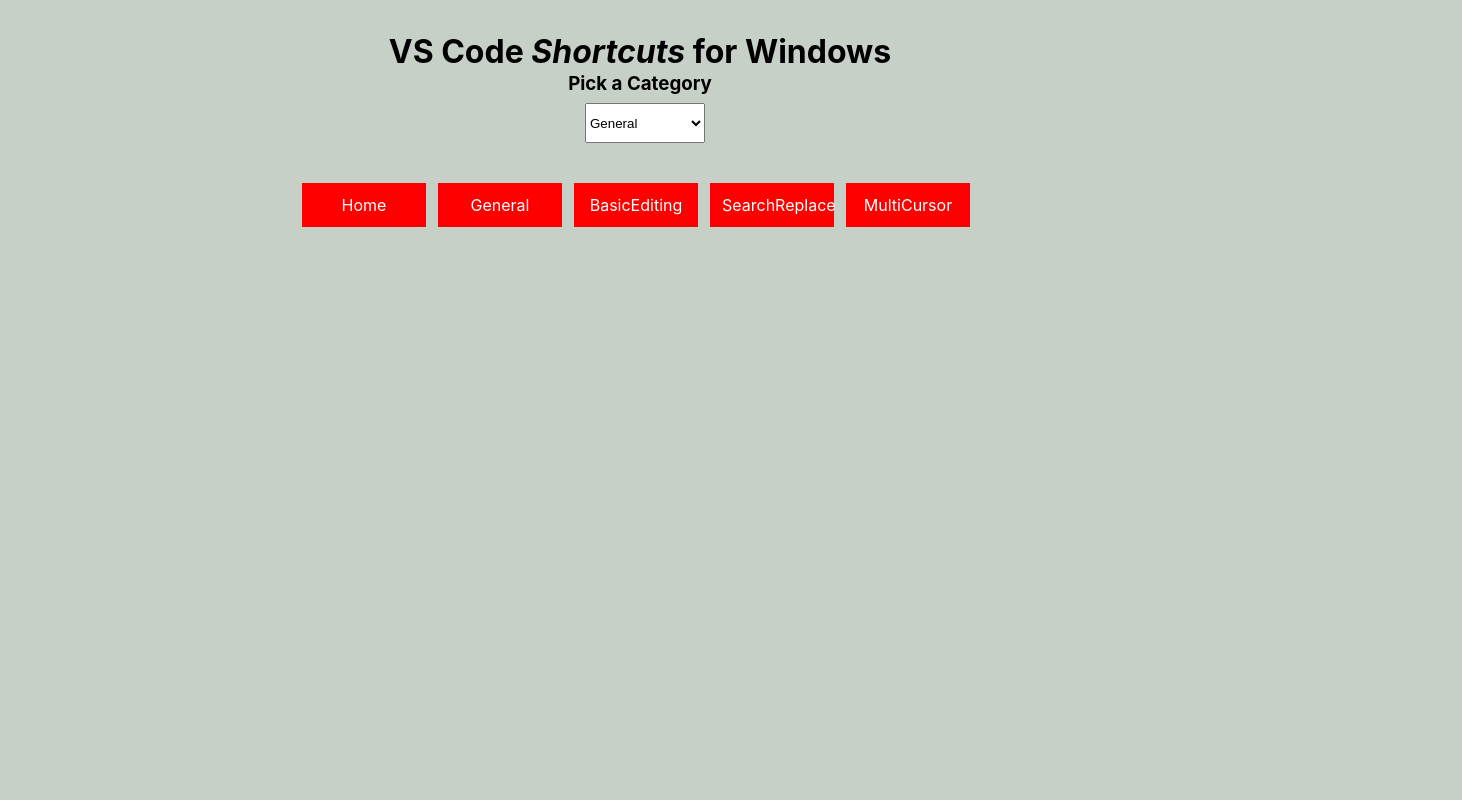
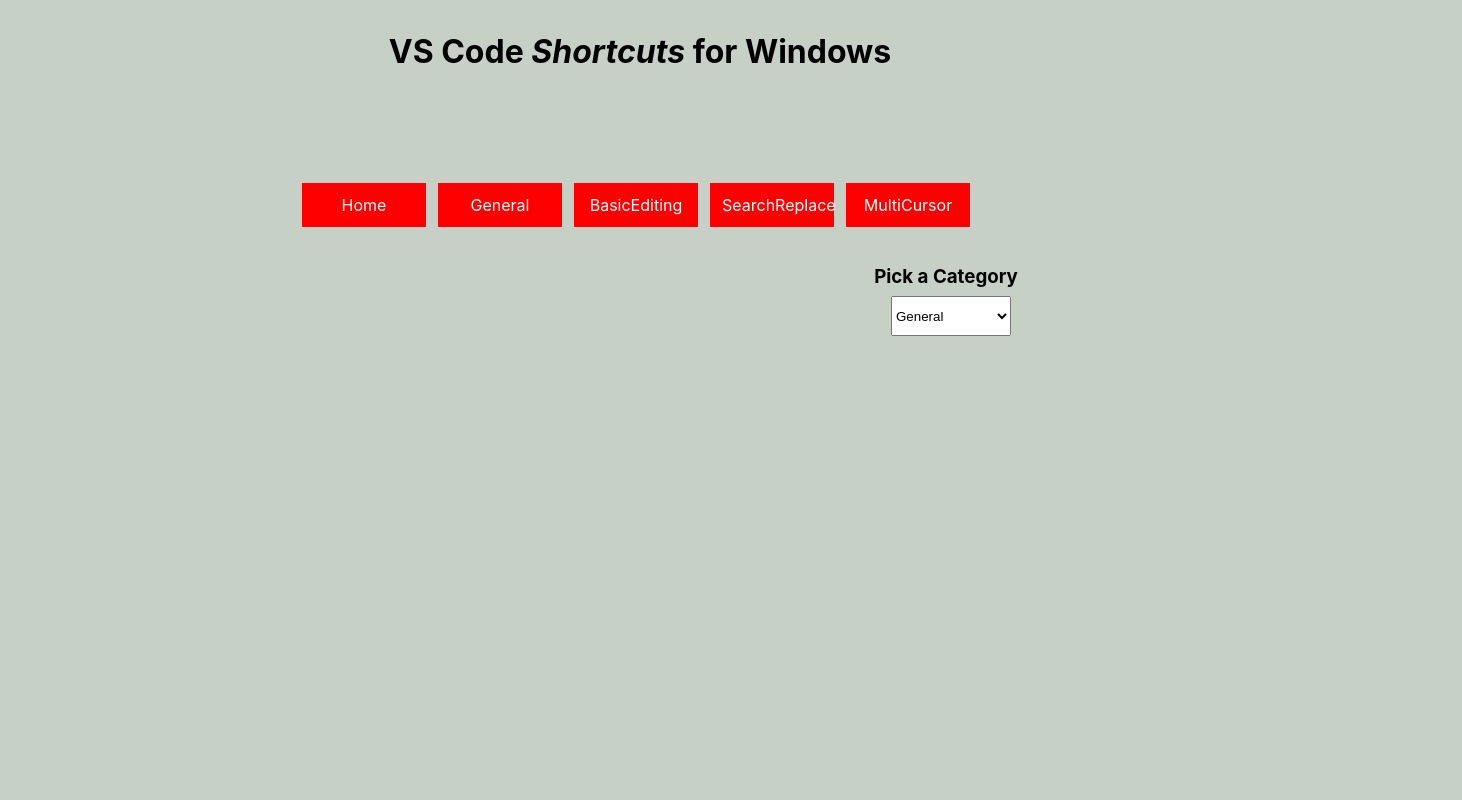
Before and after one commit to gisellec60/shortcut-app, a React (Create React App) app: page /delete in a window 1280 px wide. Shown: the top 800 px of the page, 1462 px wide, since content can reach past the window. Built offline with nearby package versions, Linux system fonts and the light colour scheme.

Commit message:
fixed some CSS

```diff
--- a/src/Delete.js
+++ b/src/Delete.js
@@ -25,7 +25,7 @@
   })
 
   return (
-   <div id="container">
+   <div className="container">
    <h3 id="pick-del">Pick a Category </h3>
      <select className="menu-trigger-del" value={category.current}
           onChange={handleChange} >
@@ -38,7 +38,7 @@
          {displayInfo}
      </div>
   </div>
-    )
+  )
 
  }
 
```
